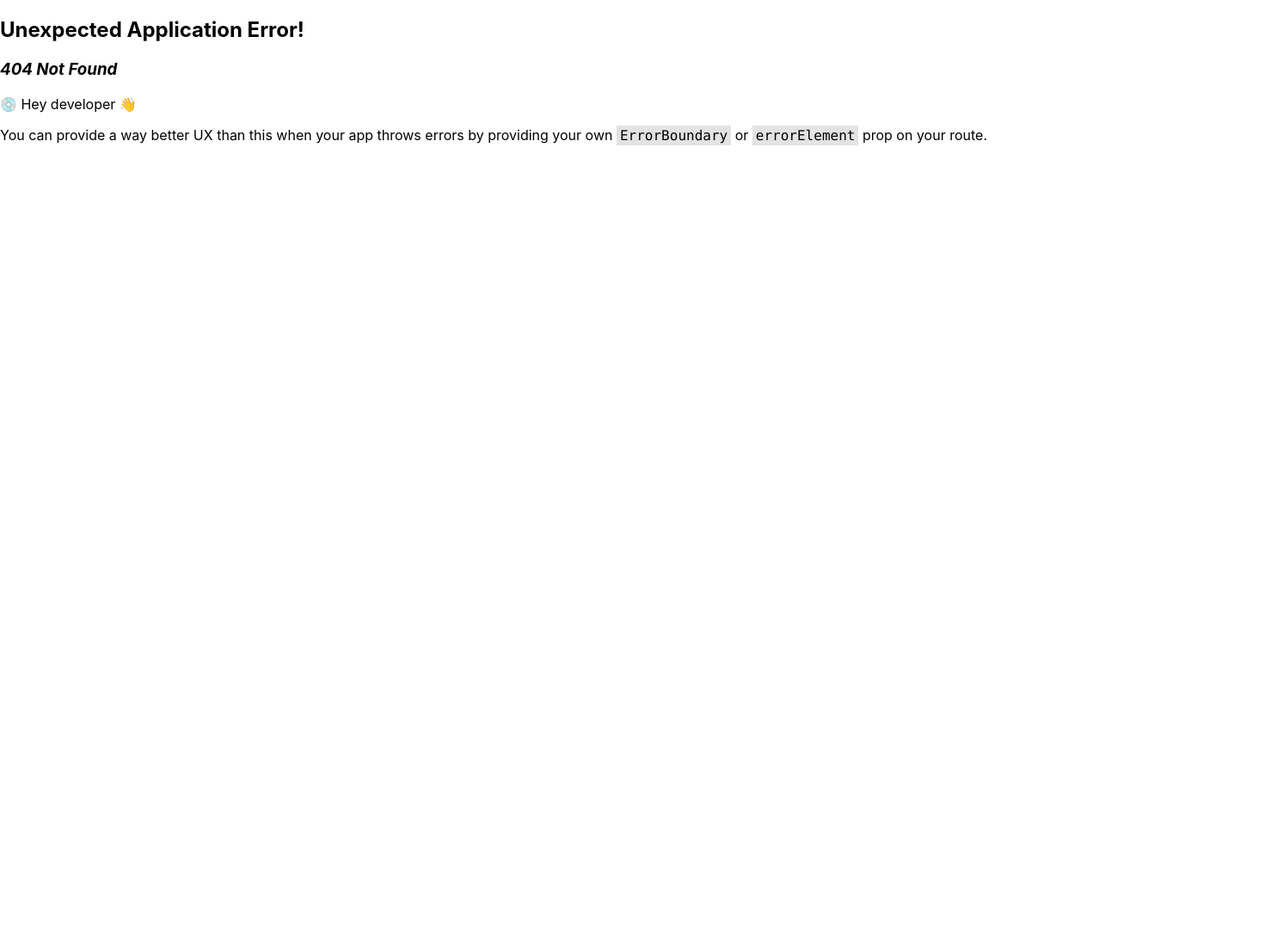
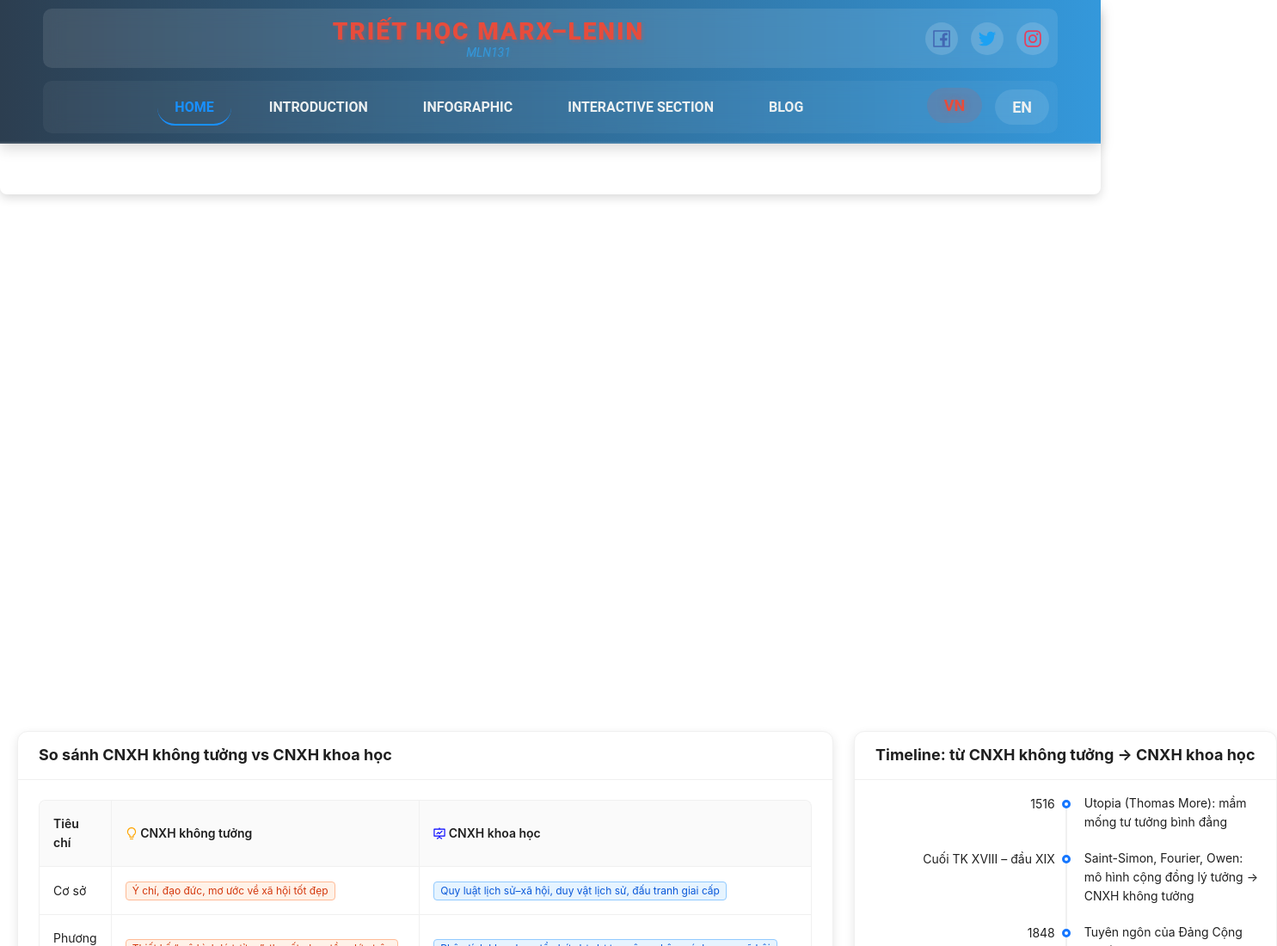
Before and after one commit to Hiiiiiiiii11/MLN131, a React (Create React App) app: page /infographic in a window 1280 px wide. Before the commit this address had no page. Shown: the top 1100 px of the page at 86% size, 1485 px wide, since content can reach past the window. Before the commit the page ends 800 px from the top, so only its background shows below. Built offline with nearby package versions, Linux system fonts and the light colour scheme.

Commit message:
fix css homepage  and navbar add infographic

```diff
--- a/src/components/Footer/Footer.js
+++ b/src/components/Footer/Footer.js
@@ -1,5 +1,6 @@
 import React from "react";
 import { Space } from 'antd';
+import { FacebookOutlined, TwitterOutlined, InstagramOutlined } from "@ant-design/icons";
 import './Footer.css';
 
 const Footer = () => {
@@ -18,17 +19,19 @@ const Footer = () => {
                 </div>
                 <div className="footer-section">
                     <h3>Theo dõi chúng tôi</h3>
-                    <Space size="medium">
+                    <div className="social-section">
+
                         <a href="https://facebook.com" target="_blank" rel="noopener noreferrer" className="social-icon">
-                            <i className="fab fa-facebook-f"></i>
+                            <FacebookOutlined style={{ color: "#4267B2", fontSize: "22px" }} />
                         </a>
                         <a href="https://twitter.com" target="_blank" rel="noopener noreferrer" className="social-icon">
-                            <i className="fab fa-twitter"></i>
+                            <TwitterOutlined style={{ color: "#1DA1F2", fontSize: "22px" }} />
                         </a>
                         <a href="https://instagram.com" target="_blank" rel="noopener noreferrer" className="social-icon">
-                            <i className="fab fa-instagram"></i>
+                            <InstagramOutlined style={{ color: "#E4405F", fontSize: "22px" }} />
                         </a>
-                    </Space>
+
+                    </div>
                 </div>
             </div>
             <div className="footer-bottom">
--- a/src/components/MainLayout/MainLayout.css
+++ b/src/components/MainLayout/MainLayout.css
@@ -33,8 +33,13 @@
 }
 
 @keyframes marquee {
-    0% { transform: translateX(100%); }
-    100% { transform: translateX(-100%); }
+    0% {
+        transform: translateX(100%);
+    }
+
+    100% {
+        transform: translateX(-100%);
+    }
 }
 
 .welcome-message:hover a {
@@ -66,18 +71,16 @@
 }
 
 .appContainer .appHero {
-    width: 92%;
+    width: 100%;
     height: 100%;
-    position: absolute;
     right: 0;
     transition: all 0.3s ease;
-    padding: 50px 30px 20px 30px;
+    padding: 50px 0px 20px 0px;
     flex-grow: 1;
 }
 
 .appContainer .appHero.collapsed {
-    width: 80%;
-    position: absolute;
+    width: 100%;
     right: 0;
     transition: all 0.3s ease;
 }
--- a/src/components/MainLayout/MainLayout.js
+++ b/src/components/MainLayout/MainLayout.js
@@ -6,7 +6,6 @@ import Slider from "react-slick";
 import "slick-carousel/slick/slick.css";
 import "slick-carousel/slick/slick-theme.css";
 import './MainLayout.css';
-import Homepage from "../../pages/Home/Homepage";
 
 const MainLayout = () => {
     const [isSidebarOpen, setIsSidebarOpen] = useState(true);
@@ -84,8 +83,9 @@ const MainLayout = () => {
                         </a>
                     ))}
                 </Slider>
-                <Homepage />
+
             </div>
+            {/* Chỉ render nội dung route */}
             <div className={`appHero ${isSidebarOpen ? "collapsed" : ""}`}>
                 <Outlet />
             </div>
--- a/src/components/Navbar/Navbar.css
+++ b/src/components/Navbar/Navbar.css
@@ -3,7 +3,8 @@
     padding: 10px 50px;
     box-shadow: 0 6px 15px rgba(0, 0, 0, 0.15);
     border-bottom: 2px solid rgba(255, 255, 255, 0.1);
-    position: fixed; /* Cố định Navbar */
+    position: fixed;
+    /* Cố định Navbar */
     top: 0;
     left: 0;
     right: 0;
@@ -11,12 +12,13 @@
     font-family: 'Roboto', sans-serif;
 }
 
+
 /* Top Bar */
 .top-bar {
     display: flex;
     justify-content: space-between;
     align-items: center;
-    padding: 10px 0;
+    padding: 10px;
     background: rgba(255, 255, 255, 0.1);
     border-radius: 10px;
     backdrop-filter: blur(10px);
@@ -26,6 +28,12 @@
 .logo-section {
     text-align: center;
     flex-grow: 1;
+}
+
+.social-section {
+    /* min-width: 200px; */
+    display: flex;
+    gap: 15px;
 }
 
 .logo {
@@ -62,12 +70,18 @@
     box-shadow: 0 0 10px rgba(255, 255, 255, 0.2);
 }
 
+.nav-section {
+    width: 100%;
+    display: flex;
+    justify-content: center;
+}
+
 /* Bottom Bar */
 .bottom-bar {
     display: flex;
-    justify-content: space-between;
+
     align-items: center;
-    padding: 10px 0;
+    padding: 10px;
     background: rgba(255, 255, 255, 0.05);
     border-radius: 10px;
     backdrop-filter: blur(10px);
@@ -83,7 +97,8 @@
     box-shadow: 0 4px 12px rgba(0, 0, 0, 0.1);
 }
 
-.search-input:hover, .search-input:focus {
+.search-input:hover,
+.search-input:focus {
     border-color: #e74c3c;
     background: rgba(255, 255, 255, 0.2);
     box-shadow: 0 6px 15px rgba(231, 76, 60, 0.2);
@@ -142,7 +157,8 @@
     background: rgba(255, 255, 255, 0.1);
 }
 
-.language-toggle:hover, .language-toggle.selected {
+.language-toggle:hover,
+.language-toggle.selected {
     color: #e74c3c;
     background: rgba(231, 76, 60, 0.15);
     text-shadow: 0 0 8px rgba(231, 76, 60, 0.4);
@@ -152,3 +168,9 @@
 .language-toggle:not(:last-child) {
     margin-right: 15px;
 }
+
+.nav-item.selected {
+    font-weight: bold;
+    color: #1890ff;
+    border-bottom: 2px solid #1890ff;
+}
--- a/src/components/Navbar/Navbar.js
+++ b/src/components/Navbar/Navbar.js
@@ -1,14 +1,21 @@
 import React, { useState } from "react";
 import { MailOutlined, PhoneOutlined, FacebookOutlined, TwitterOutlined, InstagramOutlined, SearchOutlined } from "@ant-design/icons";
 import { Input, Space } from 'antd';
+import { useNavigate } from "react-router-dom";
 import "./Navbar.css";
 
 const Navbar = () => {
-    const [language, setLanguage] = useState("VI"); // State nội bộ cho ngôn ngữ
+    const [language, setLanguage] = useState("VI");
+    const [selectedMenu, setSelectedMenu] = useState("home"); // default là home
+    const navigate = useNavigate();
 
-    // Hàm xử lý chuyển ngôn ngữ
     const handleLanguageChange = (newLanguage) => {
         setLanguage(newLanguage);
+    };
+
+    const handleMenuClick = (menu) => {
+        setSelectedMenu(menu);
+        navigate(`/${menu}`);
     };
 
     return (
@@ -19,7 +26,8 @@ const Navbar = () => {
                     <span className="logo-sub">MLN131</span>
                 </div>
                 <div className="social-section">
-                    <Space size="medium">
+
+
                     <a href="https://facebook.com" target="_blank" rel="noopener noreferrer" className="social-icon">
                         <FacebookOutlined style={{ color: "#4267B2", fontSize: "22px" }} />
                     </a>
@@ -29,26 +37,51 @@ const Navbar = () => {
                     <a href="https://instagram.com" target="_blank" rel="noopener noreferrer" className="social-icon">
                         <InstagramOutlined style={{ color: "#E4405F", fontSize: "22px" }} />
                     </a>
-                    </Space>
+
                 </div>
             </div>
 
             {/* Bottom Bar: Search, Navigation, Language */}
             <div className="bottom-bar">
-                <div className="search-section">
+                {/* <div className="search-section">
                     <Input
                         placeholder="Search..."
                         prefix={<SearchOutlined style={{ color: "#999" }} />}
                         className="search-input"
                     />
-                </div>
+                </div> */}
                 <div className="nav-section">
                     <Space size="large">
-                        <span className="nav-item">Homes</span>
-                        <span className="nav-item">Introduction</span>
-                        <span className="nav-item">Infographic</span>
-                        <span className="nav-item">Interactive Section</span>
-                        <span className="nav-item">Blog</span>
+                        <span
+                            className={`nav-item ${selectedMenu === "home" ? "selected" : ""}`}
+                            onClick={() => handleMenuClick("home")}
+                        >
+                            Home
+                        </span>
+                        <span
+                            className={`nav-item ${selectedMenu === "introduction" ? "selected" : ""}`}
+                            onClick={() => handleMenuClick("introduction")}
+                        >
+                            Introduction
+                        </span>
+                        <span
+                            className={`nav-item ${selectedMenu === "infographic" ? "selected" : ""}`}
+                            onClick={() => handleMenuClick("infographic")}
+                        >
+                            Infographic
+                        </span>
+                        <span
+                            className={`nav-item ${selectedMenu === "interactive" ? "selected" : ""}`}
+                            onClick={() => handleMenuClick("interactive")}
+                        >
+                            Interactive Section
+                        </span>
+                        <span
+                            className={`nav-item ${selectedMenu === "blog" ? "selected" : ""}`}
+                            onClick={() => handleMenuClick("blog")}
+                        >
+                            Blog
+                        </span>
                     </Space>
                 </div>
                 <div className="language-section">
--- a/src/pages/Home/style.css
+++ b/src/pages/Home/style.css
@@ -1,5 +1,5 @@
 .home-container {
-    max-width: 1200px;
+    max-width: 1400px;
     margin: 0 auto;
     padding: 20px;
     font-family: 'Roboto', sans-serif;
@@ -8,44 +8,66 @@
 .header-section {
     text-align: center;
     padding: 40px 20px;
-    background: linear-gradient(90deg, #2c3e50, #34495e); /* Gradient nền đậm */
-    color: #ecf0f1; /* Màu chữ sáng */
+    background: linear-gradient(90deg, #2c3e50, #34495e);
+    /* Gradient nền đậm */
+    color: #ecf0f1;
+    /* Màu chữ sáng */
     border-radius: 10px;
     box-shadow: 0 6px 18px rgba(0, 0, 0, 0.2);
     margin-bottom: 40px;
     position: relative;
-    overflow: hidden; /* Ngăn tràn hiệu ứng */
+    overflow: hidden;
+    /* Ngăn tràn hiệu ứng */
 }
 
 .main-title {
     font-size: 36px;
     font-weight: 700;
-    color: #e74c3c; /* Màu đỏ làm điểm nhấn */
+    color: #e74c3c;
+    /* Màu đỏ làm điểm nhấn */
     margin-bottom: 10px;
     text-transform: uppercase;
     letter-spacing: 2px;
-    text-shadow: 2px 2px 6px rgba(231, 76, 60, 0.4); /* Hiệu ứng glow */
-    animation: fadeIn 1.5s ease-in-out; /* Hiệu ứng fade khi load */
+    text-shadow: 2px 2px 6px rgba(231, 76, 60, 0.4);
+    /* Hiệu ứng glow */
+    animation: fadeIn 1.5s ease-in-out;
+    /* Hiệu ứng fade khi load */
 }
 
 .subtitle {
     font-size: 20px;
     font-weight: 400;
-    color: #bdc3c7; /* Màu xám nhạt */
+    color: #bdc3c7;
+    /* Màu xám nhạt */
     margin-bottom: 20px;
     line-height: 1.5;
-    animation: slideUp 1.5s ease-in-out; /* Hiệu ứng trượt lên */
+    animation: slideUp 1.5s ease-in-out;
+    /* Hiệu ứng trượt lên */
 }
 
 /* Hiệu ứng animation */
 @keyframes fadeIn {
-    0% { opacity: 0; transform: translateY(20px); }
-    100% { opacity: 1; transform: translateY(0); }
+    0% {
+        opacity: 0;
+        transform: translateY(20px);
+    }
+
+    100% {
+        opacity: 1;
+        transform: translateY(0);
+    }
 }
 
 @keyframes slideUp {
-    0% { opacity: 0; transform: translateY(30px); }
-    100% { opacity: 1; transform: translateY(0); }
+    0% {
+        opacity: 0;
+        transform: translateY(30px);
+    }
+
+    100% {
+        opacity: 1;
+        transform: translateY(0);
+    }
 }
 
 /* Hiệu ứng viền gradient (optional) */
--- /dev/null
+++ b/src/pages/Infographic/Infographic.css
@@ -0,0 +1,17 @@
+.infographic-container {
+    display: grid;
+    grid-template-columns: 1fr 1fr;
+    gap: 24px;
+    padding: 20px;
+}
+
+.compare-card,
+.timeline-card {
+    border-radius: 12px;
+    box-shadow: 0 4px 12px rgba(0, 0, 0, 0.1);
+}
+
+.ant-card-head-title {
+    font-weight: bold;
+    font-size: 18px;
+}
--- /dev/null
+++ b/src/pages/Infographic/Infographic.js
@@ -0,0 +1,136 @@
+import React from "react";
+import { Timeline, Card, Table, Tag } from "antd";
+import {
+  BulbOutlined,
+  FundProjectionScreenOutlined,
+} from "@ant-design/icons";
+import "./Infographic.css";
+
+const Inforgraphic = () => {
+  // Dữ liệu bảng so sánh
+  const dataSource = [
+    {
+      key: "1",
+      aspect: "Cơ sở",
+      utopian: "Ý chí, đạo đức, mơ ước về xã hội tốt đẹp",
+      scientific: "Quy luật lịch sử–xã hội, duy vật lịch sử, đấu tranh giai cấp",
+    },
+    {
+      key: "2",
+      aspect: "Phương pháp",
+      utopian: "Thiết kế “mô hình lý tưởng”, thuyết phục tầng lớp trên",
+      scientific:
+        "Phân tích khoa học, tổ chức lực lượng công nhân, cách mạng xã hội",
+    },
+    {
+      key: "3",
+      aspect: "Chủ thể",
+      utopian: "Các “nhà cải cách” nhân đạo",
+      scientific: "Giai cấp công nhân liên minh với các lực lượng lao động khác",
+    },
+    {
+      key: "4",
+      aspect: "Mục tiêu",
+      utopian: "Công bằng, bác ái, hợp tác",
+      scientific:
+        "Xóa bỏ áp bức bóc lột, thiết lập CNXH/CSC bằng lực lượng hiện thực",
+    },
+    {
+      key: "5",
+      aspect: "Cách đạt được",
+      utopian: "Thử nghiệm cộng đồng, kêu gọi lương tri",
+      scientific:
+        "Tổ chức chính trị, đấu tranh, nắm chính quyền, cải biến QHSX",
+    },
+    {
+      key: "6",
+      aspect: "Hạn chế/Ưu điểm",
+      utopian: "Nhân văn nhưng thiếu khả thi, thiếu quy luật",
+      scientific:
+        "Tính khoa học, khả thi lịch sử; vẫn cần vận dụng sáng tạo theo thời đại",
+    },
+    {
+      key: "7",
+      aspect: "Di sản",
+      utopian: "Gợi ý về công bằng, phúc lợi",
+      scientific:
+        "Khung lý luận – phương pháp cho phong trào công nhân hiện đại",
+    },
+  ];
+
+  const columns = [
+    { title: "Tiêu chí", dataIndex: "aspect", key: "aspect" },
+    {
+      title: (
+        <>
+          <BulbOutlined style={{ color: "orange" }} /> CNXH không tưởng
+        </>
+      ),
+      dataIndex: "utopian",
+      key: "utopian",
+      render: (text) => <Tag color="volcano">{text}</Tag>,
+    },
+    {
+      title: (
+        <>
+          <FundProjectionScreenOutlined style={{ color: "blue" }} /> CNXH khoa học
+        </>
+      ),
+      dataIndex: "scientific",
+      key: "scientific",
+      render: (text) => <Tag color="blue">{text}</Tag>,
+    },
+  ];
+
+  return (
+    <div className="infographic-container">
+      {/* Bảng so sánh */}
+      <Card
+        title="So sánh CNXH không tưởng vs CNXH khoa học"
+        className="compare-card"
+      >
+        <Table
+          dataSource={dataSource}
+          columns={columns}
+          pagination={false}
+          bordered
+        />
+      </Card>
+
+      {/* Timeline */}
+      <Card
+        title="Timeline: từ CNXH không tưởng → CNXH khoa học"
+        className="timeline-card"
+      >
+        <Timeline mode="left">
+          <Timeline.Item label="1516">
+            Utopia (Thomas More): mầm mống tư tưởng bình đẳng
+          </Timeline.Item>
+          <Timeline.Item label="Cuối TK XVIII – đầu XIX">
+            Saint-Simon, Fourier, Owen: mô hình cộng đồng lý tưởng → CNXH không tưởng
+          </Timeline.Item>
+          <Timeline.Item label="1848">
+            Tuyên ngôn của Đảng Cộng sản (Marx & Engels): khai sinh CNXH khoa học
+          </Timeline.Item>
+          <Timeline.Item label="1864–1876">
+            Quốc tế I; 1867 – Tư bản (Quyển I)
+          </Timeline.Item>
+          <Timeline.Item label="1871">
+            Công xã Paris: thực nghiệm chính quyền của người lao động
+          </Timeline.Item>
+          <Timeline.Item label="1889">
+            Quốc tế II; Ngày Quốc tế Lao động 1/5
+          </Timeline.Item>
+          <Timeline.Item label="Thế kỷ XX">
+            Phong trào công nhân toàn cầu; chuẩn mực lao động, nhà nước phúc lợi, cách mạng XHCN ở một số nước
+          </Timeline.Item>
+          <Timeline.Item label="Hiện đại">
+            Phong trào lao động trong bối cảnh số hóa, toàn cầu hoá, kinh tế nền tảng
+          </Timeline.Item>
+        </Timeline>
+      </Card>
+    </div>
+  );
+};
+
+export default Inforgraphic;
```
Also changed, not shown: src/router/router.js (+6 -5 lines). Lines whose indentation alone changed are shown as unchanged.
